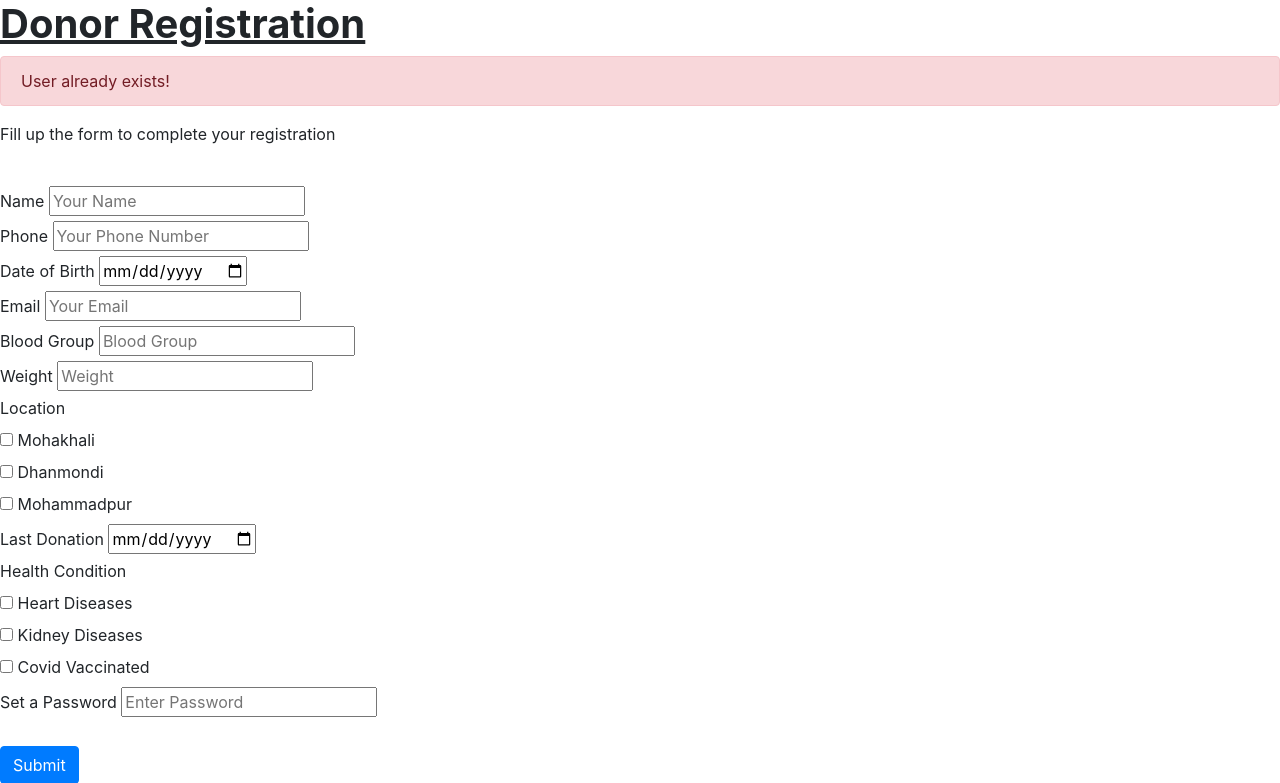
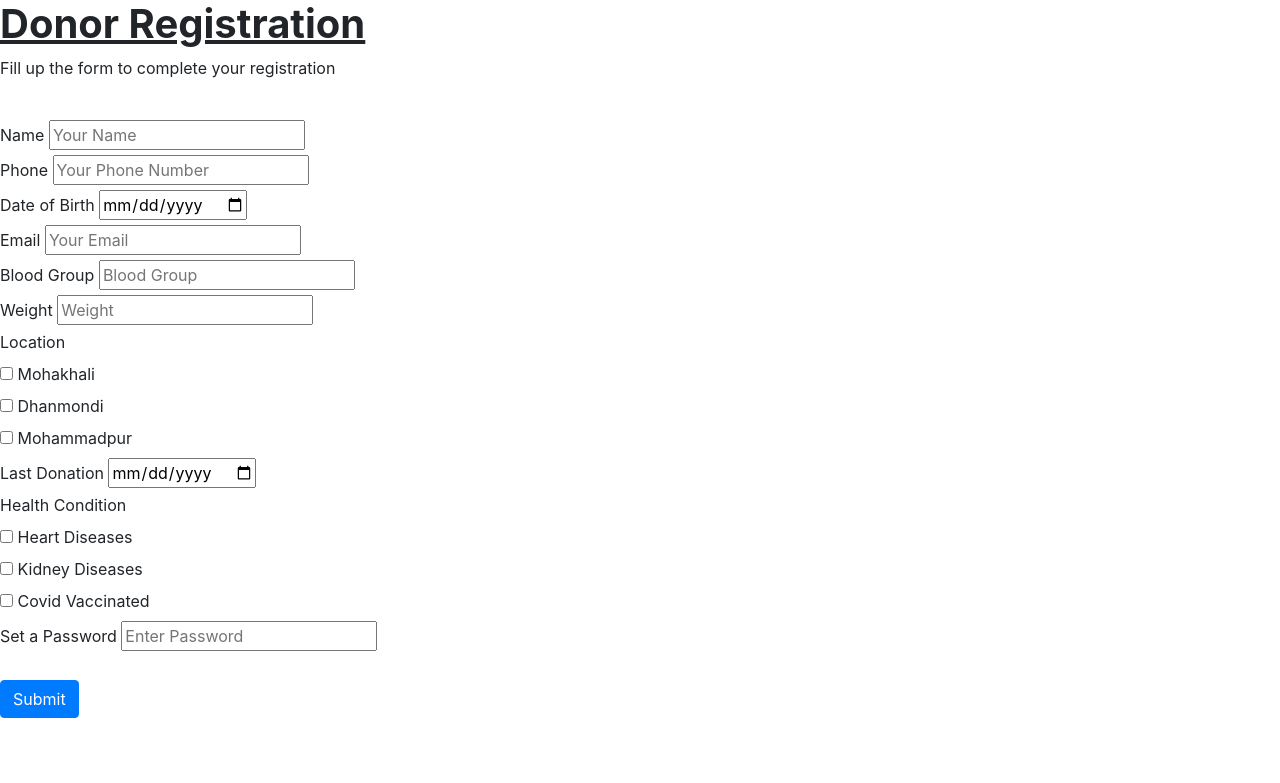
Before and after one commit to ShowmickKar/FIND-YOUR-BRACU-MATES-CSE370-PROJECT-SPRING-2022, a PHP site: page /donor_registration.php in a window 1280 px wide. Shown: the top 783 px of the page. Run offline with PHP 8.4, Linux system fonts and the light colour scheme.

Commit message:
Update donor_registration.php

```diff
--- a/donor_registration.php
+++ b/donor_registration.php
@@ -13,9 +13,9 @@
 <body>
     <?php require_once 'process.php'; ?>
     <h1><b><u>Donor Registration</u></b></h1>
-    <div class="alert alert-danger" role="alert">
+    <!-- <div class="alert alert-danger" role="alert">
         User already exists!
-    </div>
+    </div> -->
     <p>Fill up the form to complete your registration</p><br>
     <div>
         <form action="process.php" method="POST">
```
